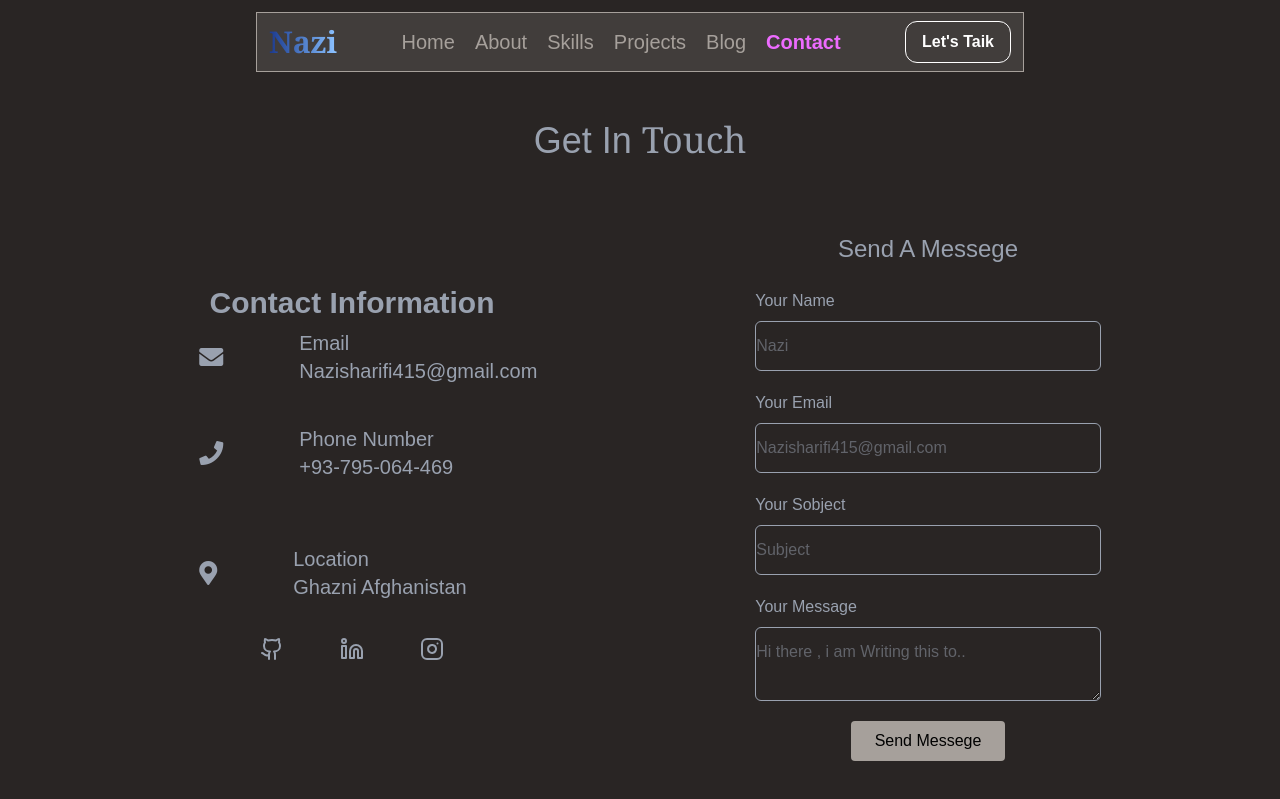
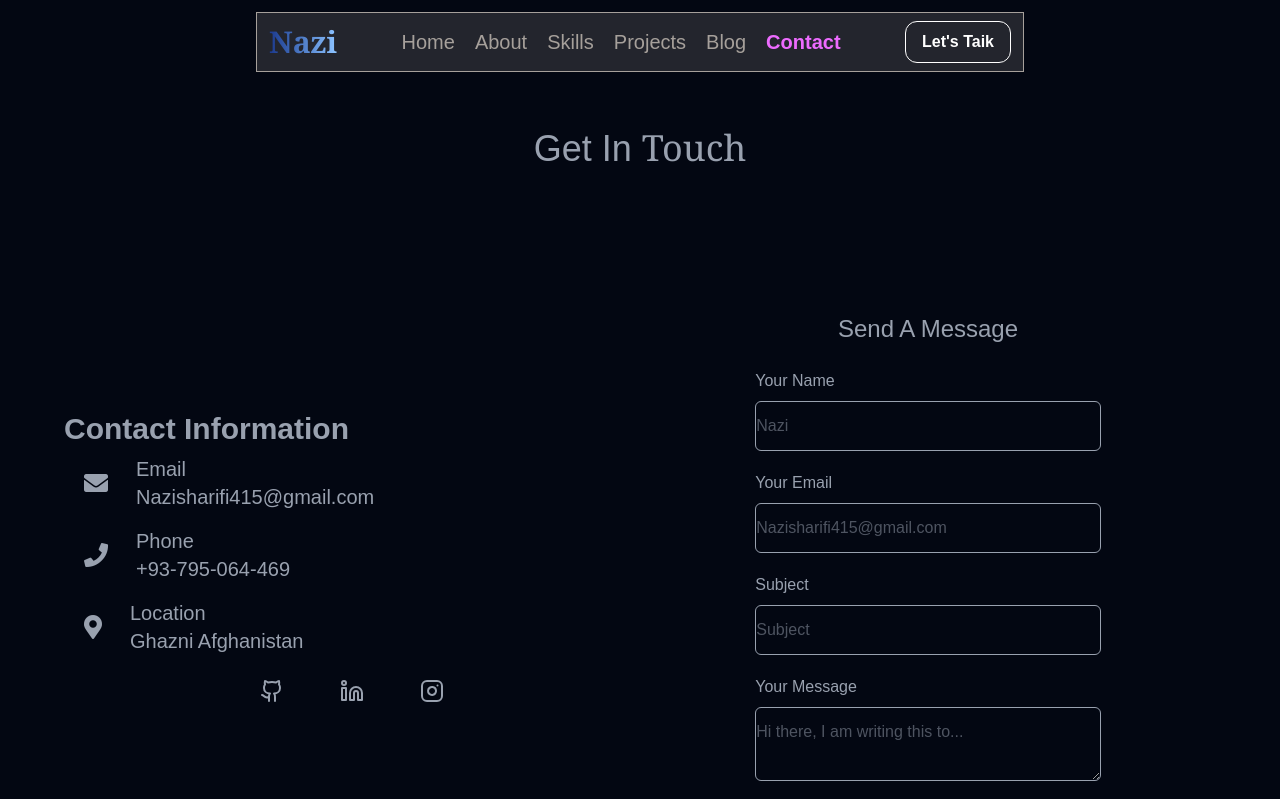
Before and after one commit to nazisharifi2025/NaziSharifi, a Next.js app: page /contactme in a window 1280 px wide. Shown: the top 799 px of the page. Built offline with nearby package versions, Linux system fonts and the light colour scheme.

Commit message:
edait Contuct page

```diff
--- a/src/app/Componnint/Git.tsx
+++ b/src/app/Componnint/Git.tsx
@@ -2,91 +2,134 @@
 import { Github, Instagram, Linkedin } from 'lucide-react'
 import { useState } from 'react'
 import emailjs from '@emailjs/browser';
+
 function Git() {
-      const [name,setName] = useState("");
-    const [email,setEmail] = useState("");
-    const [subject,setSubject] = useState("");
-    const [Messege,setMessege] = useState("");
-    function Handelclick(e:any){
+  const [name, setName] = useState("");
+  const [email, setEmail] = useState("");
+  const [subject, setSubject] = useState("");
+  const [message, setMessage] = useState("");
+
+  function handleClick(e: any) {
     e.preventDefault();
-        const publi_key = "dBf6x-D_GzZLr3gSr";
+
+    const public_key = "dBf6x-D_GzZLr3gSr";
     const template_id = "template_r756xnc";
     const service_id = "service_ve0cr4c";
-        const content= {
-            from_name : name,
-            from_email : email,
-            subject : subject,
-            to_name : "Nazi Sharifi",
-            message: Messege
+
+    const content = {
+      from_name: name,
+      from_email: email,
+      subject: subject,
+      to_name: "Nazi Sharifi",
+      message: message
     };
+
     emailjs
-      .send(service_id,template_id ,content, {
-        publicKey: publi_key,
+      .send(service_id, template_id, content, {
+        publicKey: public_key,
       })
       .then(() => {
-    alert('SUCCESS!');
+        alert("SUCCESS!");
         setName("");
         setEmail("");
         setSubject("");
-    setMessege("");
+        setMessage("");
       })
-.catch((error) => {
-     console.error(error);
-    alert('FAILED...');
+      .catch(() => {
+        alert("FAILED...");
       });
+  }
 
-    }
   return (
-        <section id='Contuct' className='lg:h-screen h-fit w-full bg-stone-800 pt-32 text-gray-400 text-nav flex flex-col justify-center items-center font-body'>
-        <h1 className='text-4xl lg:my-0 md:my-0 '>Get In <span className='font-serif text-gray-400'>Touch</span></h1>
-    <div className='h-[90%] w-[90%]  flex justify-between lg:flex-row flex-col my-12 items-center'>
-        <div className='lg:w-1/2 w-full h-full flex flex-col justify-center items-center'>
+    <section id='Contact' className='lg:h-[120vh] h-fit w-full pt-32 text-gray-400 flex flex-col justify-center items-center font-body'>
+      <h1 className='text-4xl'>Get In <span className='font-serif'>Touch</span></h1>
+
+      <div className='h-[90%] w-[90%] flex lg:flex-row flex-col my-12 items-center justify-between'>
+
+        {/* Left - Info */}
+        <div className='lg:w-1/2 w-full'>
           <h1 className='font-bold text-3xl'>Contact Information</h1>
-        <div className='h-fit w-full flex flex-col lg:gap-7 md:gap-7 gap-0 '>
-            <div className='flex lg:gap-16 md:gap-16 gap-4 items-center lg:w-[60%] md:w-[60%] w-[95%] mx-auto h-fit p-2'>
+
+          <div className='flex items-center gap-4 p-2'>
             <i className="fas fa-envelope text-2xl p-3 bg-nav rounded-full"></i>
             <h2 className='text-xl'>Email <br /> Nazisharifi415@gmail.com</h2>
           </div>
+
+          <div className='flex items-center gap-4 p-2'>
+            <i className="fas fa-phone text-2xl p-3 bg-nav rounded-full"></i>
+            <h2 className='text-xl'>Phone <br /> +93-795-064-469</h2>
           </div>
-        <div className='h-fit w-full flex flex-col lg:gap-7 md:gap-7 gap-0 py-6'>
-            <div className='flex lg:gap-16 md:gap-16 gap-4 items-center lg:w-[60%] md:w-[60%] w-[95%] mx-auto h-fit p-2'>
-               <i className="fas fa-phone text-2xl p-3 bg-nav rounded-full"></i>
-               <h2 className='text-xl'>Phone Number <br /> +93-795-064-469</h2>
-            </div>
-            </div>
-        <div className='h-fit w-full flex flex-col lg:gap-7 md:gap-7 gap-0 py-6'>
-            <div className='flex lg:gap-16 md:gap-16  items-center lg:w-[60%] md:w-[60%] w-[95%] mx-auto h-fit p-2'>
+
+          <div className='flex items-center gap-4 p-2'>
             <i className="fas fa-map-marker-alt text-2xl p-3 bg-nav rounded-full"></i>
             <h2 className='text-xl'>Location <br /> Ghazni Afghanistan</h2>
           </div>
-            <div className='flex space-x-14 text-nav justify-center items-center'>
-               <a href="https://github.com/nazisharifi2025"><Github/></a>
-               <a href="https://www.linkedin.com/in/nazi-sharifi-102735368/"><Linkedin/></a>
-                <a href="https://www.instagram.com/nazisharifi14/"><Instagram/></a>
+
+          <div className='flex space-x-14 text-nav justify-center items-center py-4'>
+            <a href="https://github.com/nazisharifi2025"><Github /></a>
+            <a href="https://www.linkedin.com/in/nazi-sharifi-102735368/"><Linkedin /></a>
+            <a href="https://www.instagram.com/nazisharifi14/"><Instagram /></a>
           </div>
         </div>
-        </div>
-          <div className='lg:w-1/2 w-full h-full flex flex-col items-center justify-center'>
-    <h1 className='text-2xl text-nav py-6'>Send A Messege</h1>
-    <form onSubmit={Handelclick} className='w-full flex justify-center items-center flex-col gap-5'>
-        <label htmlFor="" className='flex flex-col gap-2 w-[60%]'>Your Name
-        <input type="text"  value={name} onChange={(e)=> setName(e.target.value)} className='lg:w-full w-[80%] outline-0 border text-nav rounded-md py-3' placeholder='Nazi' />
+
+        {/* Right - Form */}
+        <div className='lg:w-1/2 w-full flex flex-col items-center'>
+          <h1 className='text-2xl text-nav py-6'>Send A Message</h1>
+
+          <form onSubmit={handleClick} className='w-full flex flex-col items-center gap-5'>
+
+            <label className='flex flex-col gap-2 w-[60%]'>
+              Your Name
+              <input
+                type="text"
+                value={name}
+                onChange={(e) => setName(e.target.value)}
+                className='outline-0 border text-nav rounded-md py-3'
+                placeholder='Nazi'
+              />
             </label>
-        <label htmlFor="" className='flex flex-col gap-2 w-[60%]'>Your Email
-        <input type="text"  value={email} onChange={(e)=> setEmail(e.target.value)} className='lg:w-full w-[80%] outline-0 border text-nav rounded-md py-3' placeholder='Nazisharifi415@gmail.com' />
+
+            <label className='flex flex-col gap-2 w-[60%]'>
+              Your Email
+              <input
+                type="text"
+                value={email}
+                onChange={(e) => setEmail(e.target.value)}
+                className='outline-0 border text-nav rounded-md py-3'
+                placeholder='Nazisharifi415@gmail.com'
+              />
             </label>
-        <label htmlFor="" className='flex flex-col gap-2 w-[60%]'>Your Sobject
-         <input value={subject} onChange={(e)=> setSubject(e.target.value)}  type="text" placeholder="Subject" className='lg:w-full w-[80%] outline-0 border text-nav rounded-md py-3' />
+
+            <label className='flex flex-col gap-2 w-[60%]'>
+              Subject
+              <input
+                value={subject}
+                onChange={(e) => setSubject(e.target.value)}
+                type="text"
+                placeholder="Subject"
+                className='outline-0 border text-nav rounded-md py-3'
+              />
             </label>
-        <label htmlFor="" className='flex flex-col gap-2 w-[60%]'>Your Message
-         <textarea  value={Messege} onChange={(e)=> setMessege(e.target.value)}  placeholder='Hi there , i am Writing this to..' className='lg:w-full w-[80%] outline-0 border text-nav rounded-md py-3' />
+
+            <label className='flex flex-col gap-2 w-[60%]'>
+              Your Message
+              <textarea
+                value={message}
+                onChange={(e) => setMessage(e.target.value)}
+                placeholder='Hi there, I am writing this to...'
+                className='outline-0 border text-nav rounded-md py-3'
+              />
             </label>
-        <button  className='px-6 py-2 bg-stone-400 text-black rounded-sm w-fit'>Send Messege</button>
+
+            <button className='px-6 py-2 bg-stone-400 text-black rounded-sm'>
+              Send Message
+            </button>
           </form>
         </div>
+
       </div>
     </section>
-  )
+  );
 }
 
-export default Git
+export default Git;
--- a/src/app/Componnint/Hero.tsx
+++ b/src/app/Componnint/Hero.tsx
@@ -20,7 +20,7 @@ function Hero() {
         {/* div text endded */}
         <div className="w-[40%] h-[80%] flex flex-col justify-center items-center">
             <div className="h-82 w-82 rounded-full border-8 border-stone-400 relative shadow-xl shadow-gray-400/20">
-              <Image src="/me.png" alt="me1.png" className="h-full w-full rounded-full" height={800} width={800}  />
+              <Image src="/me2.png" alt="me1.png" className="h-full w-full rounded-full" height={800} width={800}  />
                <div className="h-52 w-52 rounded-full border-8  border-stone-400 absolute -bottom-12 shadow-xl shadow-gray-400/20 -left-26">
                <Image src="/C.webp" alt="me1.png" className="h-full w-full rounded-full" height={800} width={800}  />
                </div>
```
Lines whose indentation alone changed are shown as unchanged.
